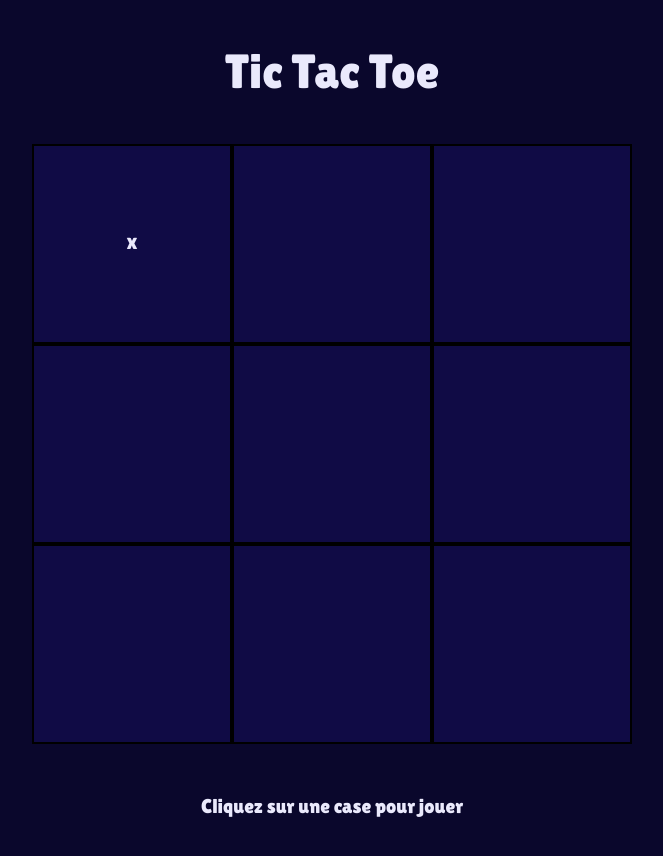
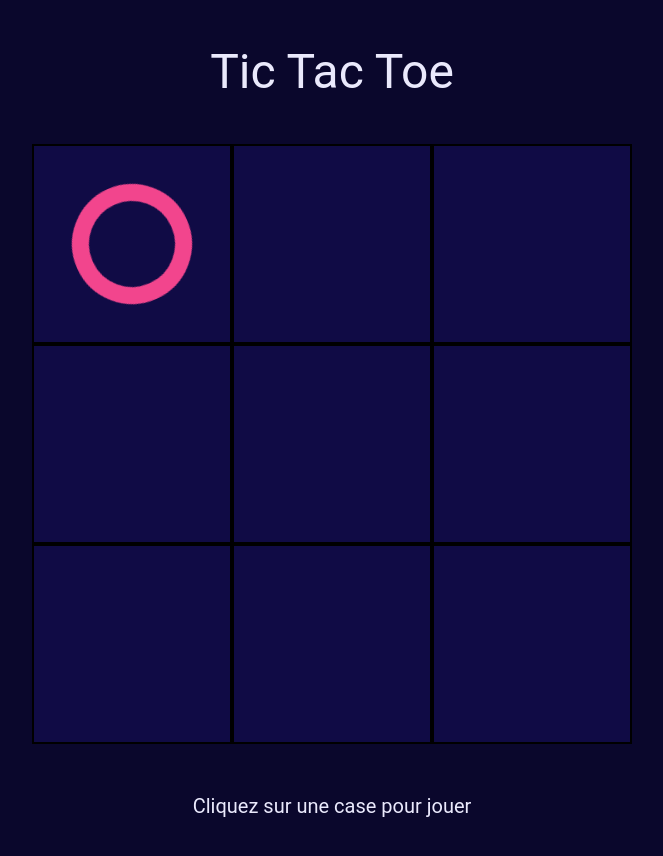
Before and after one commit to T-PRAT/tictactoe, a website built with Vite: page index.html in a window 1280 px wide. Both pictures are taken after a click on the element 440 px from the left and 244 px from the top of the page. Shown: the whole page, without its empty margins (308-971 px from the left). Built offline with nearby package versions, Linux system fonts and the light colour scheme.

Commit message:
add change svg

```diff
--- a/index.html
+++ b/index.html
@@ -10,10 +10,10 @@
     <h1 class="text-5xl text-center p-12">Tic Tac Toe</h1>
     <div id="board" class="bg-background-secondary grid grid-cols-3 gap-0 mx-auto w-[600px] h-[600px]]">
       <div class="cell" id="cell-0">
-        <svg class="hidden" width="120" height="120" viewBox="0 0 120 120" fill="none" xmlns="http://www.w3.org/2000/svg">
+        <svg class="hidden animate-spin-slow" width="120" height="120" viewBox="0 0 120 120" fill="none" xmlns="http://www.w3.org/2000/svg">
           <circle cx="60" cy="60" r="51.5" stroke="#F2458D" stroke-width="17" />
         </svg>
-        <svg class="hidden" width="100" height="100" viewBox="0 0 100 100" fill="none" xmlns="http://www.w3.org/2000/svg">
+        <svg class="hidden animate-spin-slow" width="100" height="100" viewBox="0 0 100 100" fill="none" xmlns="http://www.w3.org/2000/svg">
           <rect x="85.8528" width="20" height="120" rx="7" transform="rotate(45 85.8528 0)" fill="#D2E038" />
           <rect x="0.108521" y="14.5296" width="20" height="120" rx="7" transform="rotate(-45 0.108521 14.5296)" fill="#D2E038" />
         </svg>
--- a/main.js
+++ b/main.js
@@ -14,6 +14,16 @@ const cells = document.querySelectorAll(".cell");
 // Joueurs
 const joueur1 = "X";
 const bot = "O";
+
+// Bon symbole sur la case
+function writeSVG(current, i) {
+  //supprimer la classe hidden du svg
+  if (current === joueur1) {
+    cells[i].children[0].classList.remove("hidden");
+  } else {
+    cells[i].children[1].classList.remove("hidden");
+  }
+}
 
 // Combinaisons possibles pour gagner
 const merciGoogle = [
@@ -42,7 +52,7 @@ function inputJoueurActuel(i) {
     // Checker si la case sélectionnée n'est pas occupée ou si le jeu n'est pas terminé. Si ces conditions sont remplies, placer le symbole du joueur actuel dans la case.
     if (tablueDeJeu[i] === "" && !isGameOver()) {
       tablueDeJeu[i] = joueurActuel;
-    cells[i].innerHTML = joueurActuel;
+      writeSVG(joueurActuel, i);
 
       if (isGameOver()) {
         alert("Game Over"); // Si la function isGameOver est vrai une alerte aparait avec Game Over
@@ -53,8 +63,6 @@ function inputJoueurActuel(i) {
 
       // Si joueur est le bot peut-etre l'appeller comme ça?
       if (joueurActuel === bot) {
-
-      // Apeller le bot?
 
       }
     }
@@ -75,5 +83,4 @@ function isGameOver() {
     }
     return !tablueDeJeu.includes(""); // Si toutes les cases du tableau sont remplies le jeu se termine, sinon le jeu continue
   };
-
 });
--- a/tailwind.config.js
+++ b/tailwind.config.js
@@ -5,9 +5,6 @@ export default {
     "./src/**/*.{js,ts,jsx,tsx}",
   ],
   theme: {
-    fontFamily: {
-      'default': ['Lilita One', 'Roboto', 'sans-serif'],
-    },
     colors: {
       'text': '#EAE9FC',
       'background': {
@@ -16,6 +13,15 @@ export default {
       },
       'black': '#000000',
     },
+    extend: {
+      fontFamily: {
+        'default': ['Roboto', 'sans-serif'],
+      },
+      animation: {
+        'spin-slow': 'spin 3s linear infinite',
+      },
+    },
+
   },
   plugins: [],
 }
```
Lines whose indentation alone changed are shown as unchanged.
